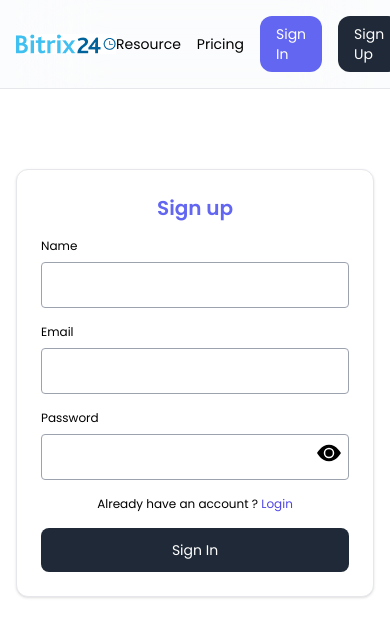
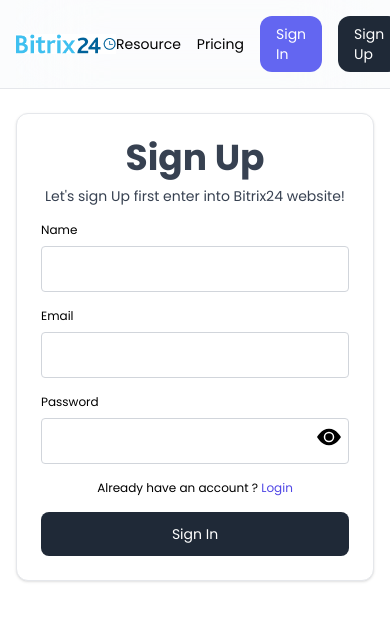
Before and after one commit to coderboy-raiyan/RXpense, a React (Create React App) app in the folder client/: page /register in a window 390 px wide. Shown: the top 636 px of the page. Built offline with nearby package versions, Linux system fonts and the light colour scheme; no server answers.

Commit message:
[UI] login and registration UI updated

```diff
--- a/client/public/index.html
+++ b/client/public/index.html
@@ -5,10 +5,7 @@
         <link rel="icon" href="%PUBLIC_URL%/favicon.ico" />
         <meta name="viewport" content="width=device-width, initial-scale=1" />
         <meta name="theme-color" content="#000000" />
-    <meta
-      name="description"
-      content="Web site created using create-react-app"
-    />
+        <meta name="description" content="Web site created using create-react-app" />
         <link rel="apple-touch-icon" href="%PUBLIC_URL%/logo192.png" />
         <!--
       manifest.json provides metadata used when your web app is installed on a
@@ -24,7 +21,7 @@
       work correctly both with client-side routing and a non-root public URL.
       Learn how to configure a non-root public URL by running `npm run build`.
     -->
-    <title>React App</title>
+        <title>Expense Tracker App</title>
     </head>
     <body>
         <noscript>You need to enable JavaScript to run this app.</noscript>
@@ -38,6 +35,5 @@
 
       To begin the development, run `npm start` or `yarn start`.
       To create a production bundle, use `npm run build` or `yarn build`.
-    -->
-  </body>
+    --></body>
 </html>
--- a/client/src/App.tsx
+++ b/client/src/App.tsx
@@ -1,14 +1,20 @@
+import Layout from "components/Layout/Layout";
+import useAuth from "hooks/useAuth";
 import { Route, Routes } from "react-router-dom";
 import Home from "./pages/home/home";
 import Login from "./pages/login/login";
 import Register from "./pages/register/register";
 
 function App() {
+    const { auth } = useAuth();
+    console.log(auth);
     return (
         <Routes>
-            <Route path="/" element={<Home />} />
-            <Route path="/login" element={<Login />} />
-            <Route path="/register" element={<Register />} />
+            <Route element={<Layout />}>
+                <Route path="/" element={<Home />} />
+                <Route path="/login" element={<Login />} />
+                <Route path="/register" element={<Register />} />
+            </Route>
         </Routes>
     );
 }
--- /dev/null
+++ b/client/src/components/Auth/RequireAuth.tsx
@@ -0,0 +1,15 @@
+import useAuth from "hooks/useAuth";
+import { Navigate, Outlet, useLocation } from "react-router-dom";
+
+function RequireAuth() {
+    const location = useLocation();
+    const { auth } = useAuth();
+
+    return (
+        <>
+            {auth?.email ? <Outlet /> : <Navigate to="/login" state={{ from: location }} replace />}
+        </>
+    );
+}
+
+export default RequireAuth;
--- a/client/src/components/Layout/Layout.tsx
+++ b/client/src/components/Layout/Layout.tsx
@@ -1,11 +1,11 @@
 import Header from "components/Header/Header";
-import React from "react";
+import { Outlet } from "react-router-dom";
 
-function Layout({ children }: { children: React.ReactNode }) {
+function Layout() {
     return (
         <>
             <Header />
-            {children}
+            <Outlet />
         </>
     );
 }
--- a/client/src/pages/login/login.tsx
+++ b/client/src/pages/login/login.tsx
@@ -1,10 +1,9 @@
 import LoadingButton from "components/Button/LoadingButton";
-import Header from "components/Header/Header";
 import useAuth from "hooks/useAuth";
 import React, { useState } from "react";
 import { toast } from "react-hot-toast";
 import { BsEyeFill, BsEyeSlash } from "react-icons/bs";
-import { Link } from "react-router-dom";
+import { Link, useLocation, useNavigate } from "react-router-dom";
 import httpAuthService from "services/http.authServices";
 
 export interface ILoginFromTypes {
@@ -17,6 +16,9 @@
     const [userData, setUserData] = useState<ILoginFromTypes>({ email: "", password: "" });
     const [loading, setLoading] = useState(false);
     const { setAuth } = useAuth();
+    const location = useLocation();
+    const navigate = useNavigate();
+    const from: string = location?.state?.from?.pathname || "/";
 
     function handelInputChange(e: React.ChangeEvent<HTMLInputElement>) {
         const { value, name } = e.target;
@@ -35,8 +37,8 @@
             setAuth(response);
             if (response.success) {
                 toast.success("Logged in Successfully");
+                navigate(from, { replace: true });
             }
-            console.log(response);
         } catch (error: any) {
             const errorMsg = error?.response?.data?.message;
             if (!error?.response) {
@@ -57,22 +59,30 @@
     }
 
     return (
-        <>
-            <Header />
         <section>
-                <div className="mt-20 flex items-center justify-center">
+            <div className="my-6 flex items-center justify-center">
+                <div className="hidden lg:inline-flex">
+                    <img
+                        className="w-[500px] object-contain"
+                        src="https://img.freepik.com/free-vector/upselling-abstract-concept-illustration_335657-3899.jpg?w=740&t=st=1673340562~exp=1673341162~hmac=eb6c6809416d1689bcd6f98eada1cbd6427cca45edac6bfb0b492dbb5766d3ef"
+                        alt=""
+                    />
+                </div>
                 <form
                     onSubmit={handelLogin}
                     className="mx-4 flex w-full flex-col space-y-4 rounded-xl border bg-white p-6 shadow md:w-2/4 lg:w-2/6"
                 >
-                        <h4 className="text-center text-xl font-semibold text-indigo-500">Login</h4>
+                    <h4 className="flex flex-col space-y-2 text-center text-xl">
+                        <span className="text-4xl font-bold text-gray-700">Sign In</span>
+                        <span className="text-sm text-gray-700">Log in to stay update</span>
+                    </h4>
                     <label className="flex flex-col space-y-2" htmlFor="email">
                         <span className="text-xs">Email</span>
                         <input
                             name="email"
                             onChange={handelInputChange}
                             id="email"
-                                className="rounded border-gray-400 py-3 text-sm focus:outline-none focus:ring-0"
+                            className="rounded border-gray-300 py-3 text-sm focus:outline-none focus:ring-0"
                             required
                             type="email"
                             value={userData?.email}
@@ -82,7 +92,7 @@
                     <label className="relative flex flex-col space-y-2" htmlFor="password">
                         <span className="text-xs">Password</span>
                         <input
-                                className="w-full rounded border-gray-400 py-3 text-sm focus:outline-none focus:ring-0"
+                            className="w-full rounded border-gray-300 py-3 text-sm focus:outline-none focus:ring-0"
                             required
                             name="password"
                             onChange={handelInputChange}
@@ -113,7 +123,7 @@
                     <div className="flex flex-col items-center justify-center text-xs md:flex-row md:justify-between lg:flex-row lg:justify-between">
                         <p className="mb-2 lg:mb-0">
                             Don't have an account ?
-                                <Link className="text-indigo-600" to="/register">
+                            <Link state={{ from }} className="text-indigo-600" to="/register">
                                 Sign up
                             </Link>
                         </p>
@@ -136,7 +146,6 @@
                 </form>
             </div>
         </section>
-        </>
     );
 }
 
--- a/client/src/pages/register/register.tsx
+++ b/client/src/pages/register/register.tsx
@@ -1,10 +1,9 @@
 import LoadingButton from "components/Button/LoadingButton";
-import Header from "components/Header/Header";
 import useAuth from "hooks/useAuth";
 import React, { useState } from "react";
 import { toast } from "react-hot-toast";
 import { BsEyeFill, BsEyeSlash } from "react-icons/bs";
-import { Link } from "react-router-dom";
+import { Link, useLocation, useNavigate } from "react-router-dom";
 import httpAuthService from "services/http.authServices";
 
 export interface IRegistrationFromTypes {
@@ -17,6 +16,8 @@
     const [togglePassword, setTogglePassword] = useState(false);
     const [loading, setLoading] = useState(false);
     const { setAuth } = useAuth();
+    const location = useLocation();
+    const navigate = useNavigate();
 
     const [userData, setUserData] = useState<IRegistrationFromTypes>({
         name: "",
@@ -37,10 +38,10 @@
         try {
             setLoading(true);
             const response = await httpAuthService.signUp(userData);
-            console.log(response);
             setAuth(response);
             if (response.success) {
-                toast.success("Logged in Successfully");
+                toast.success("Signed up Successfully");
+                navigate(location?.state?.from);
             }
         } catch (error: any) {
             const errorMsg = error?.response?.data?.message;
@@ -63,22 +64,30 @@
     }
 
     return (
-        <>
-            <Header />
         <section>
-                <div className="my-20 flex items-center justify-center">
+            <div className="my-6 flex flex-row-reverse items-center justify-center">
+                <div className="hidden lg:inline-flex">
+                    <img
+                        className="w-[500px] object-contain"
+                        src="https://img.freepik.com/free-vector/upselling-abstract-concept-illustration_335657-3899.jpg?w=740&t=st=1673340562~exp=1673341162~hmac=eb6c6809416d1689bcd6f98eada1cbd6427cca45edac6bfb0b492dbb5766d3ef"
+                        alt=""
+                    />
+                </div>
                 <form
                     onSubmit={handelRegistration}
                     className="mx-4 flex w-full flex-col space-y-4 rounded-xl border bg-white p-6 shadow md:w-2/4 lg:w-2/6"
                 >
-                        <h4 className="text-center text-xl font-semibold text-indigo-500">
-                            Sign up
+                    <h4 className="flex flex-col space-y-2 text-center text-xl">
+                        <span className="text-4xl font-bold text-gray-700">Sign Up</span>
+                        <span className="text-sm text-gray-700">
+                            Let's sign Up first enter into Bitrix24 website!
+                        </span>
                     </h4>
                     <label className="flex flex-col space-y-2" htmlFor="name">
                         <span className="text-xs">Name</span>
                         <input
                             id="name"
-                                className="rounded border-gray-400 py-3 text-sm focus:outline-none focus:ring-0"
+                            className="rounded border-gray-300 py-3 text-sm focus:outline-none focus:ring-0"
                             required
                             name="name"
                             value={userData?.name}
@@ -92,7 +101,7 @@
                         <input
                             id="email"
                             name="email"
-                                className="rounded border-gray-400 py-3 text-sm focus:outline-none focus:ring-0"
+                            className="rounded border-gray-300 py-3 text-sm focus:outline-none focus:ring-0"
                             required
                             value={userData?.email}
                             type="email"
@@ -103,7 +112,7 @@
                     <label className="relative flex flex-col space-y-2" htmlFor="password">
                         <span className="text-xs">Password</span>
                         <input
-                                className="w-full rounded border-gray-400 py-3 text-sm focus:outline-none focus:ring-0"
+                            className="w-full rounded border-gray-300 py-3 text-sm focus:outline-none focus:ring-0"
                             required
                             id="password"
                             value={userData?.password}
@@ -155,7 +164,6 @@
                 </form>
             </div>
         </section>
-        </>
     );
 }
 
```
Lines whose indentation alone changed are shown as unchanged.
